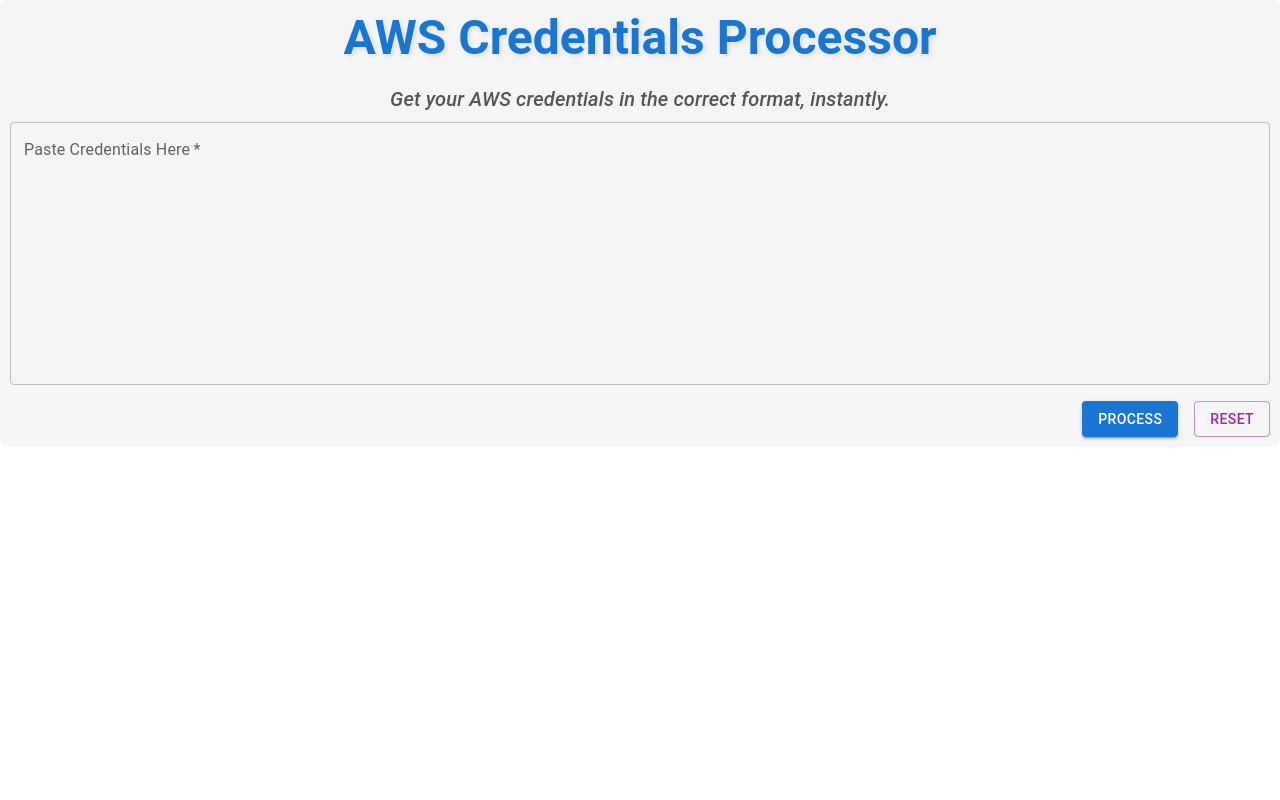
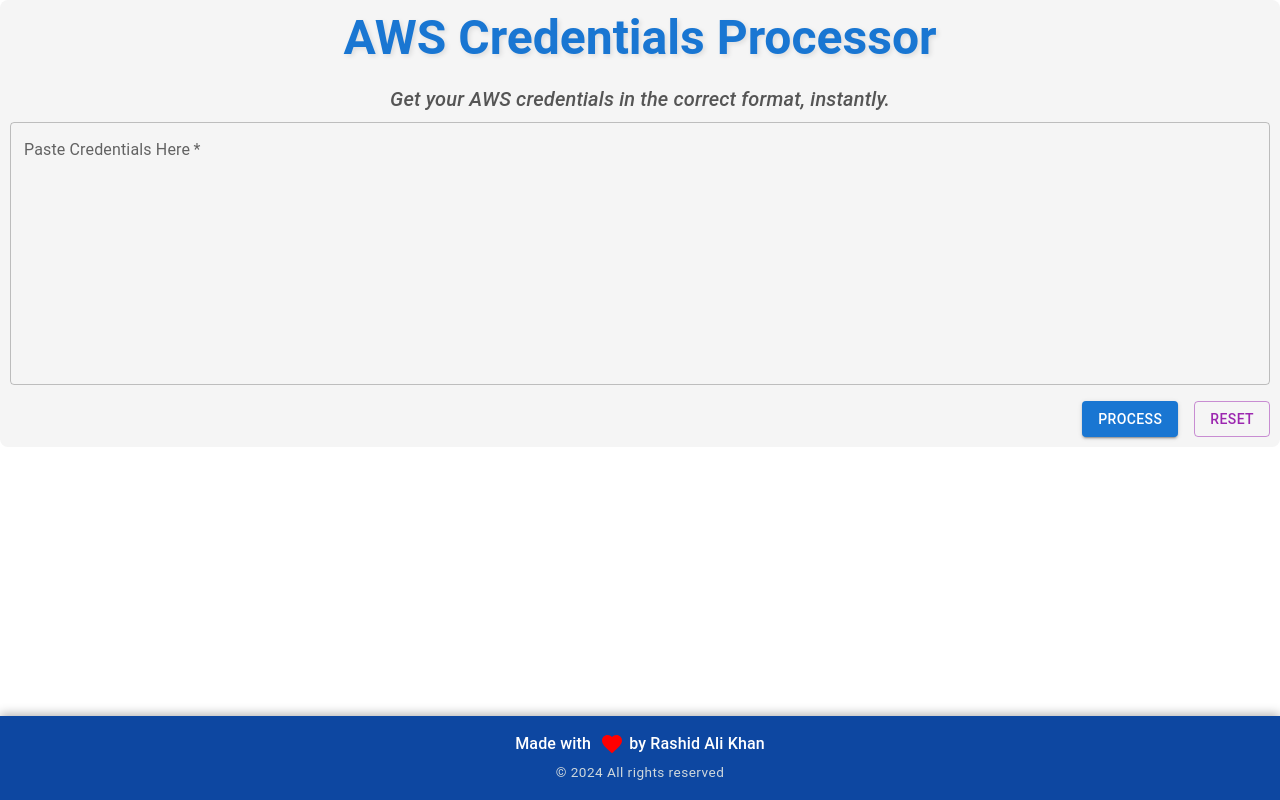
Before and after one commit to zsskar/aws_credentials_processor, a React (Create React App) app: page / in a window 1280 px wide. Built offline with nearby package versions, Linux system fonts and the light colour scheme.

Commit message:
added footer

```diff
--- /dev/null
+++ b/src/Footer.jsx
@@ -0,0 +1,46 @@
+import React from 'react';
+import { Box, Typography, IconButton } from '@mui/material';
+import FavoriteIcon from '@mui/icons-material/Favorite';
+
+const Footer = () => {
+  return (
+    <Box
+      sx={{
+        backgroundColor: '#0d47a1', // Darker blue for a sleeker look
+        color: '#fff',
+        py: 2,
+        textAlign: 'center',
+        width: '100%',
+        position: 'fixed',
+        bottom: 0,
+        left: 0,
+        boxShadow: '0 -2px 10px rgba(0, 0, 0, 0.3)', // Adds a shadow for depth
+        zIndex: 1000, // Ensures the footer stays above other content
+      }}
+    >
+      <Typography variant="body1" sx={{ fontSize: '1rem', fontWeight: 500 }}>
+        Made with{' '}
+        <IconButton
+          aria-label="love"
+          sx={{
+            color: 'red',
+            padding: '0 5px',
+            verticalAlign: 'middle',
+            '&:hover': { transform: 'scale(1.2)', transition: '0.3s' }, // Smooth hover effect on the heart
+          }}
+        >
+          <FavoriteIcon />
+        </IconButton>
+        by Rashid Ali Khan
+      </Typography>
+      <Typography
+        variant="caption"
+        sx={{ fontSize: '0.85rem', color: '#cfd8dc', marginTop: '5px', display: 'block' }}
+      >
+        © {new Date().getFullYear()} All rights reserved
+      </Typography>
+    </Box>
+  );
+};
+
+export default Footer;
--- a/src/ProcessAWSCredentials.js
+++ b/src/ProcessAWSCredentials.js
@@ -4,6 +4,7 @@
 import { toast } from "react-toastify";
 import { Prism as SyntaxHighlighter } from "react-syntax-highlighter";
 import { materialDark } from "react-syntax-highlighter/dist/esm/styles/prism"; // Dark theme
+import Footer from "./Footer";
 
 const ProcessAWSCredentials = () => {
     const [inputValue, setInputValue] = useState("");
@@ -121,6 +122,7 @@
                     </SyntaxHighlighter>
                 </Box>
             )}
+            <Footer />
         </Box>
     );
 };
```
